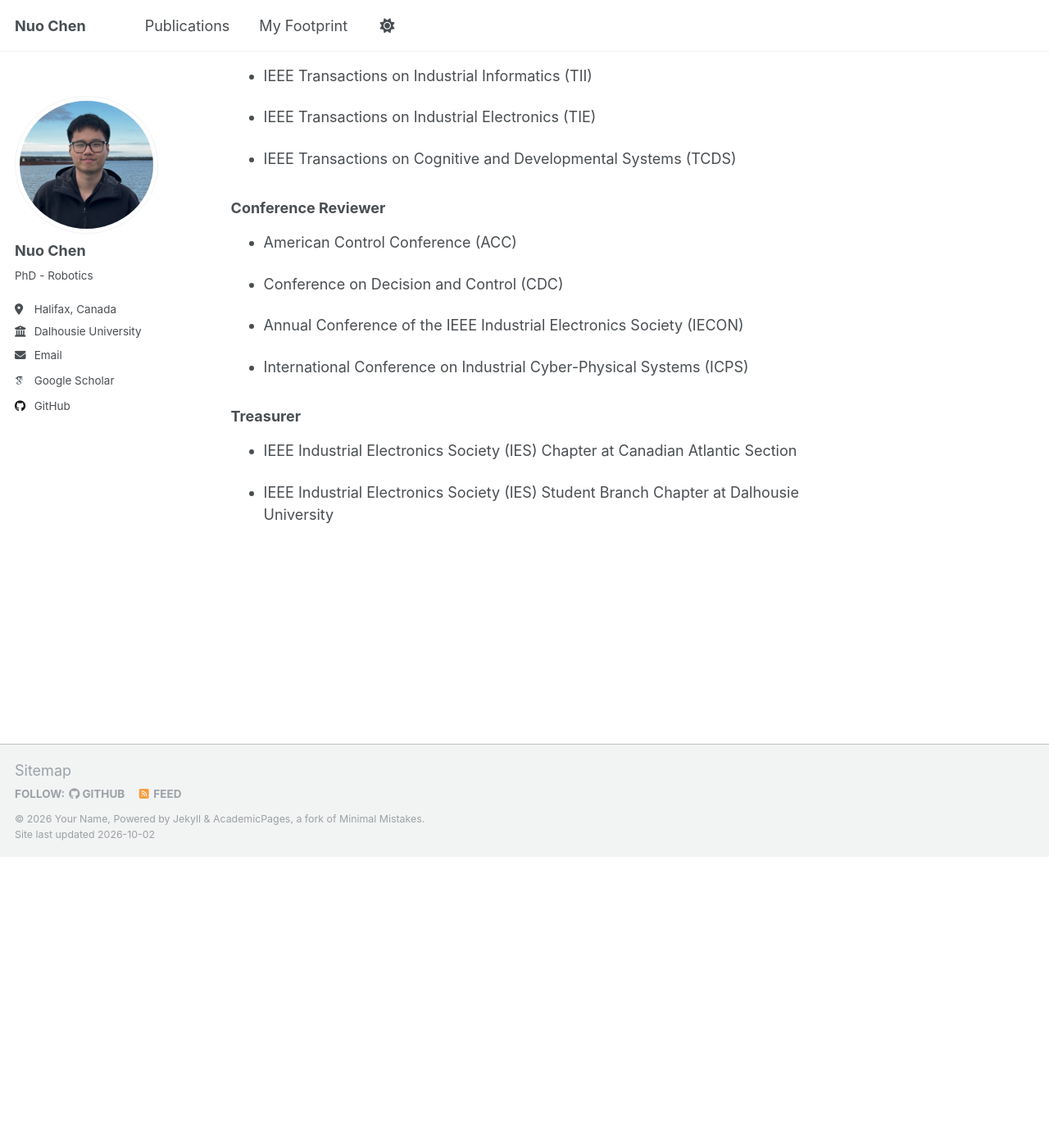
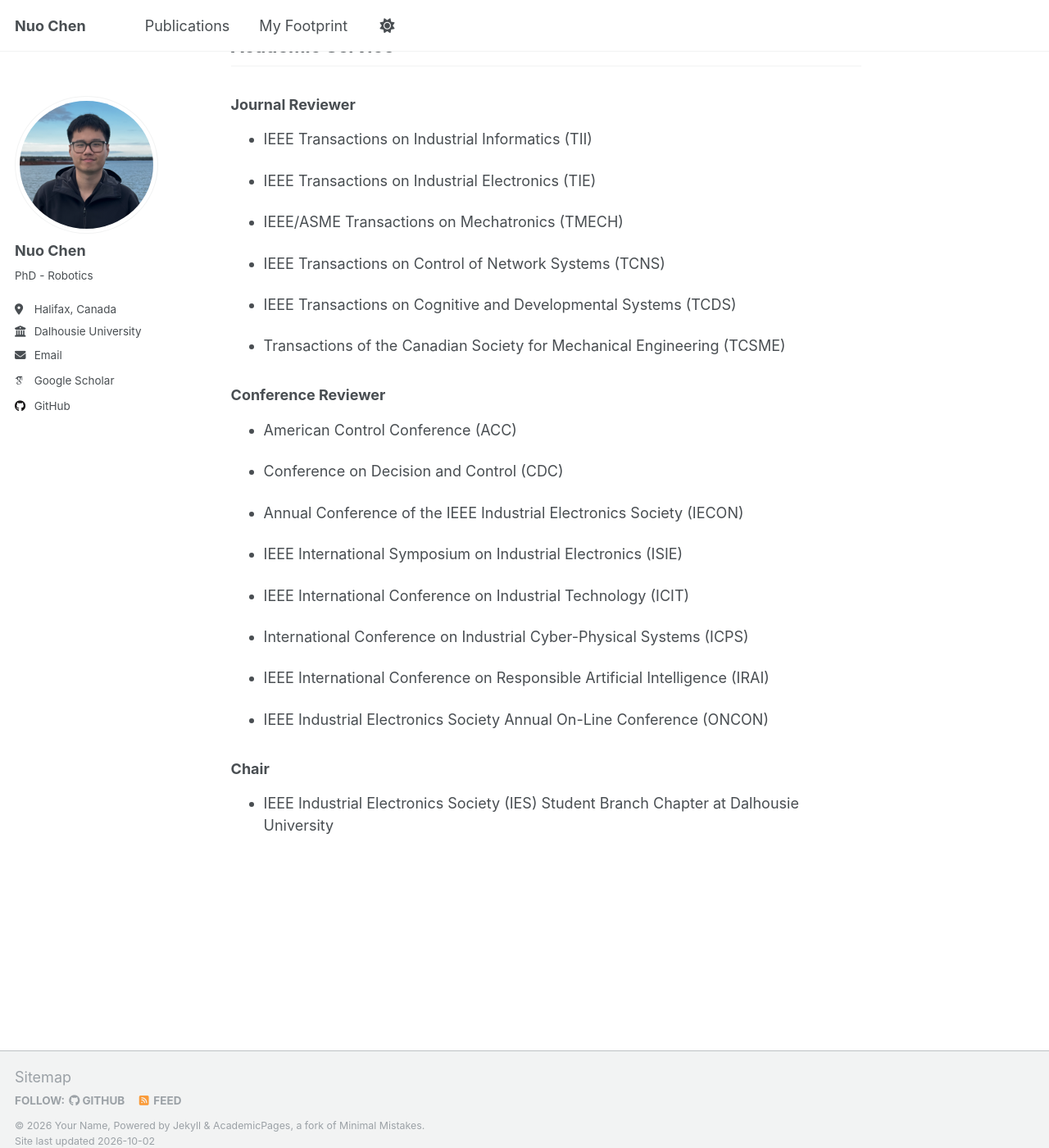
Before and after one commit to NuoChen1999/nuochen1999.github.io, a Jekyll site: the page built from _pages/about.md, in a window 1280 px wide and 1400 px high, scrolled down 1217 px. Shown: the whole window at 82% size. Built offline with Jekyll 4.4.1, drawn with Linux system fonts in a browser that asks for light colours; some web fonts are replaced; a script that is not in the unit is left out; before the commit the page ends 2262 px from its top, so only the background shows below that; some of the changed text lies outside the part shown.

Commit message:
Revise about page with updated roles and awards
Updated the role description and added new honors, awards, and reviewer roles.

```diff
--- a/_pages/about.md
+++ b/_pages/about.md
@@ -60,11 +60,13 @@ Prior to that, I received my M.A.Sc degree from Dalhousie University in Mechanic
   <div style="display:table-cell; vertical-align:middle;">
     <div style="font-weight:bold; font-size:1.2em;">University of Agder</div>
     <div>2026.08 - 2026.09</div>
-    <div>Visiting Researcher, Robotics and Intelligent Control</div>
+    <div>Visiting Researcher</div>
   </div>
 </div>
 
 ## Honors and Awards
+- Bruce and Dorothy Rossetti Engineering Research Scholarship, Dalhousie University, Canada, 2026
+
 - IES Students & Young Professionals Paper Assistance, IEEE, 2025
 
 - Roland E. Gagne Scholarship, Dalhousie University, Canada, 2024 & 2025
@@ -79,7 +81,13 @@ Prior to that, I received my M.A.Sc degree from Dalhousie University in Mechanic
 
 - IEEE Transactions on Industrial Electronics (TIE)
 
+- IEEE/ASME Transactions on Mechatronics (TMECH)
+
+- IEEE Transactions on Control of Network Systems (TCNS)
+
 - IEEE Transactions on Cognitive and Developmental Systems (TCDS)
+
+- Transactions of the Canadian Society for Mechanical Engineering (TCSME)
 
 ### Conference Reviewer
 - American Control Conference (ACC)
@@ -88,9 +96,15 @@ Prior to that, I received my M.A.Sc degree from Dalhousie University in Mechanic
 
 - Annual Conference of the IEEE Industrial Electronics Society (IECON)
 
+- IEEE International Symposium on Industrial Electronics (ISIE)
+
+- IEEE International Conference on Industrial Technology (ICIT)
+
 - International Conference on Industrial Cyber-Physical Systems (ICPS)
 
-### Treasurer
-- IEEE Industrial Electronics Society (IES) Chapter at Canadian Atlantic Section
+- IEEE International Conference on Responsible Artificial Intelligence (IRAI)
 
+- IEEE Industrial Electronics Society Annual On-Line Conference (ONCON)
+
+### Chair
 - IEEE Industrial Electronics Society (IES) Student Branch Chapter at Dalhousie University
```
